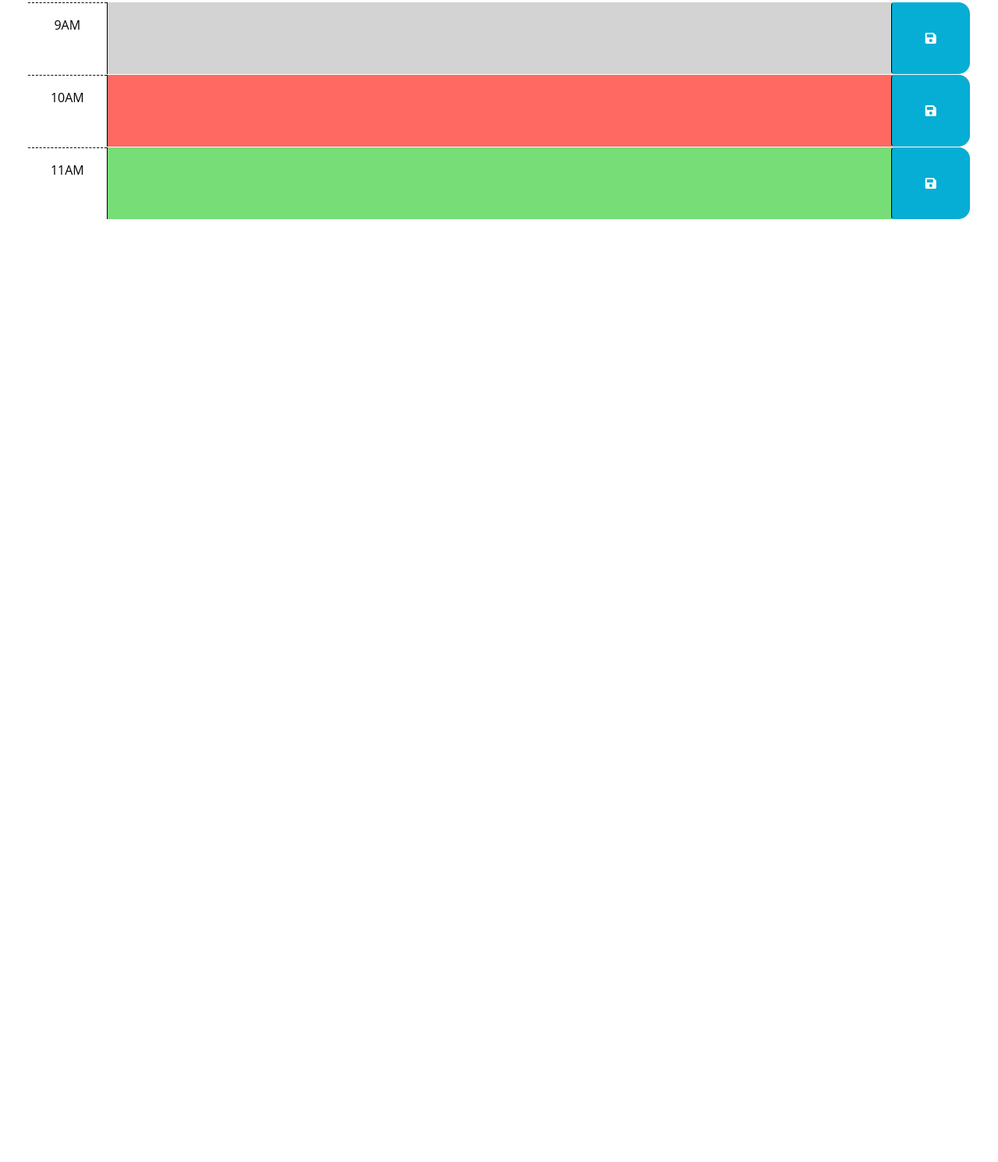
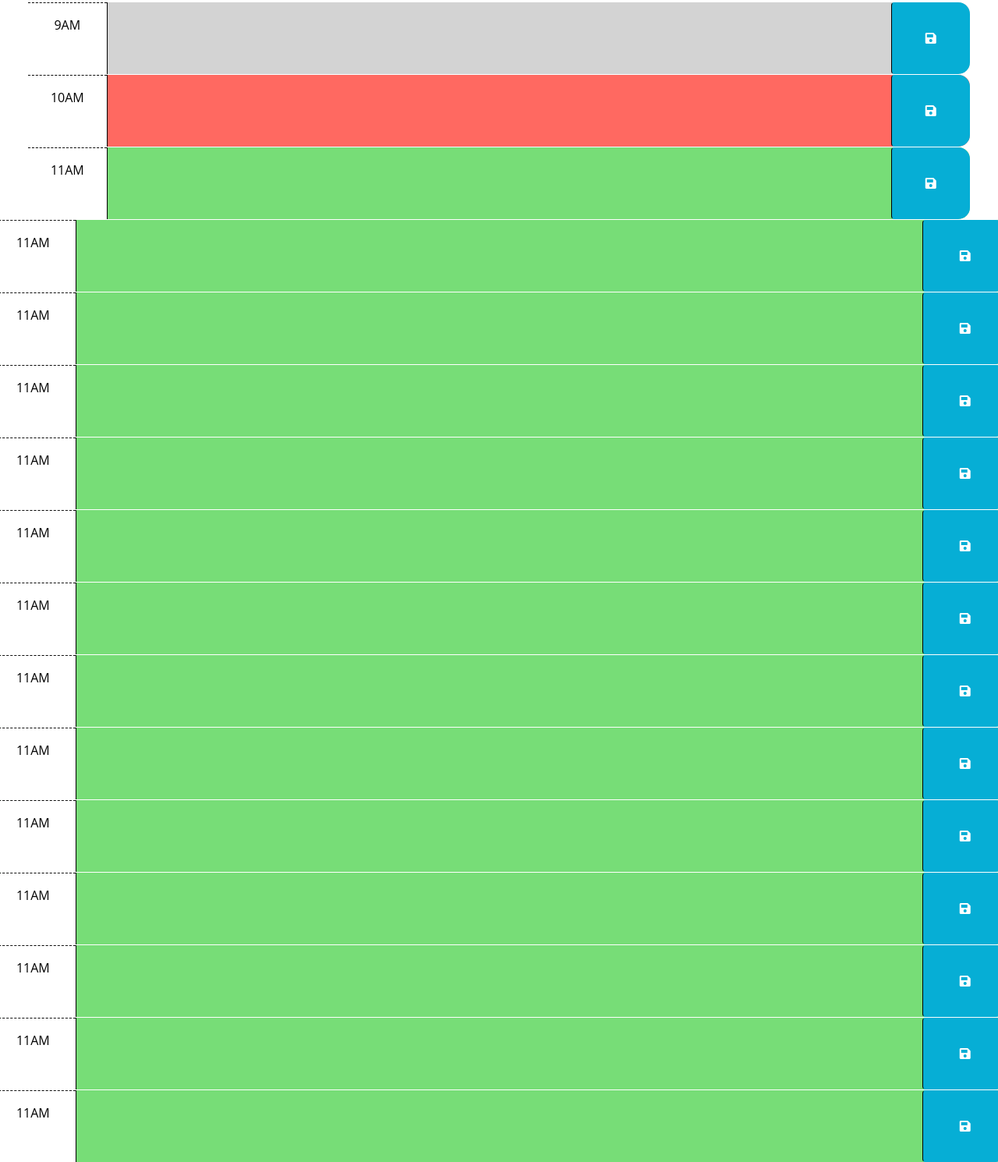
Before and after one commit to Shadowasders/Work-Day-Scheduler, a plain HTML site: page Develop/index.html in a window 1280 px wide. Shown: the part 249-1739 px from the top of the page at 78% size. Before the commit the page ends 800 px from the top, so only its background shows below. Drawn offline with nearby package versions, Linux system fonts and the light colour scheme.

Commit message:
added hour framework for full day

```diff
--- a/Develop/index.html
+++ b/Develop/index.html
@@ -69,6 +69,136 @@
       </div>
     </div>
 
+    <div id="hour-12" class="row time-block future">
+      <div class="col-2 col-md-1 hour text-center py-3">11AM</div>
+      <textarea class="col-8 col-md-10 description" rows="3"> </textarea>
+      <button class="btn saveBtn col-2 col-md-1" aria-label="save">
+        <i class="fas fa-save" aria-hidden="true"></i>
+      </button>
+    </div>
+  </div>
+
+
+  <div id="hour-1" class="row time-block future">
+    <div class="col-2 col-md-1 hour text-center py-3">11AM</div>
+    <textarea class="col-8 col-md-10 description" rows="3"> </textarea>
+    <button class="btn saveBtn col-2 col-md-1" aria-label="save">
+      <i class="fas fa-save" aria-hidden="true"></i>
+    </button>
+  </div>
+</div>
+
+
+<div id="hour-2" class="row time-block future">
+  <div class="col-2 col-md-1 hour text-center py-3">11AM</div>
+  <textarea class="col-8 col-md-10 description" rows="3"> </textarea>
+  <button class="btn saveBtn col-2 col-md-1" aria-label="save">
+    <i class="fas fa-save" aria-hidden="true"></i>
+  </button>
+</div>
+</div>
+
+
+<div id="hour-3" class="row time-block future">
+  <div class="col-2 col-md-1 hour text-center py-3">11AM</div>
+  <textarea class="col-8 col-md-10 description" rows="3"> </textarea>
+  <button class="btn saveBtn col-2 col-md-1" aria-label="save">
+    <i class="fas fa-save" aria-hidden="true"></i>
+  </button>
+</div>
+</div>
+
+
+<div id="hour-4" class="row time-block future">
+  <div class="col-2 col-md-1 hour text-center py-3">11AM</div>
+  <textarea class="col-8 col-md-10 description" rows="3"> </textarea>
+  <button class="btn saveBtn col-2 col-md-1" aria-label="save">
+    <i class="fas fa-save" aria-hidden="true"></i>
+  </button>
+</div>
+</div>
+
+
+<div id="hour-5" class="row time-block future">
+  <div class="col-2 col-md-1 hour text-center py-3">11AM</div>
+  <textarea class="col-8 col-md-10 description" rows="3"> </textarea>
+  <button class="btn saveBtn col-2 col-md-1" aria-label="save">
+    <i class="fas fa-save" aria-hidden="true"></i>
+  </button>
+</div>
+</div>
+
+
+<div id="hour-6" class="row time-block future">
+  <div class="col-2 col-md-1 hour text-center py-3">11AM</div>
+  <textarea class="col-8 col-md-10 description" rows="3"> </textarea>
+  <button class="btn saveBtn col-2 col-md-1" aria-label="save">
+    <i class="fas fa-save" aria-hidden="true"></i>
+  </button>
+</div>
+</div>
+
+
+<div id="hour-7" class="row time-block future">
+  <div class="col-2 col-md-1 hour text-center py-3">11AM</div>
+  <textarea class="col-8 col-md-10 description" rows="3"> </textarea>
+  <button class="btn saveBtn col-2 col-md-1" aria-label="save">
+    <i class="fas fa-save" aria-hidden="true"></i>
+  </button>
+</div>
+</div>
+
+<div id="hour-8" class="row time-block future">
+  <div class="col-2 col-md-1 hour text-center py-3">11AM</div>
+  <textarea class="col-8 col-md-10 description" rows="3"> </textarea>
+  <button class="btn saveBtn col-2 col-md-1" aria-label="save">
+    <i class="fas fa-save" aria-hidden="true"></i>
+  </button>
+</div>
+</div>
+
+
+<div id="hour-9" class="row time-block future">
+  <div class="col-2 col-md-1 hour text-center py-3">11AM</div>
+  <textarea class="col-8 col-md-10 description" rows="3"> </textarea>
+  <button class="btn saveBtn col-2 col-md-1" aria-label="save">
+    <i class="fas fa-save" aria-hidden="true"></i>
+  </button>
+</div>
+</div>
+
+
+<div id="hour-10" class="row time-block future">
+  <div class="col-2 col-md-1 hour text-center py-3">11AM</div>
+  <textarea class="col-8 col-md-10 description" rows="3"> </textarea>
+  <button class="btn saveBtn col-2 col-md-1" aria-label="save">
+    <i class="fas fa-save" aria-hidden="true"></i>
+  </button>
+</div>
+</div>
+
+
+<div id="hour-11" class="row time-block future">
+  <div class="col-2 col-md-1 hour text-center py-3">11AM</div>
+  <textarea class="col-8 col-md-10 description" rows="3"> </textarea>
+  <button class="btn saveBtn col-2 col-md-1" aria-label="save">
+    <i class="fas fa-save" aria-hidden="true"></i>
+  </button>
+</div>
+</div>
+
+
+<div id="hour-12" class="row time-block future">
+  <div class="col-2 col-md-1 hour text-center py-3">11AM</div>
+  <textarea class="col-8 col-md-10 description" rows="3"> </textarea>
+  <button class="btn saveBtn col-2 col-md-1" aria-label="save">
+    <i class="fas fa-save" aria-hidden="true"></i>
+  </button>
+</div>
+</div>
+
+
+
     <script src="https://cdnjs.cloudflare.com/ajax/libs/jquery/3.2.1/jquery.min.js"></script>
     <script src="https://cdn.jsdelivr.net/npm/dayjs@1.11.3/dayjs.min.js"
     integrity="sha256-iu/zLUB+QgISXBLCW/mcDi/rnf4m4uEDO0wauy76x7U="
```
